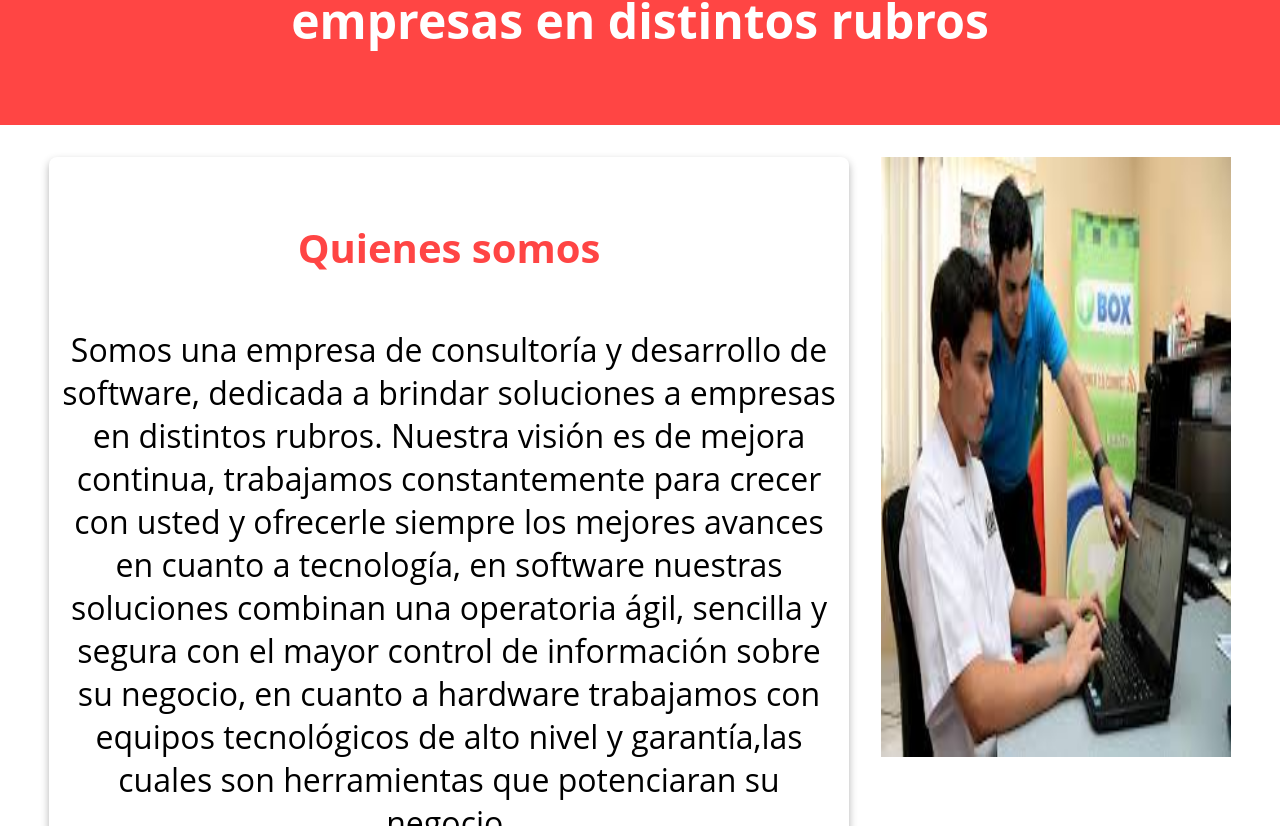
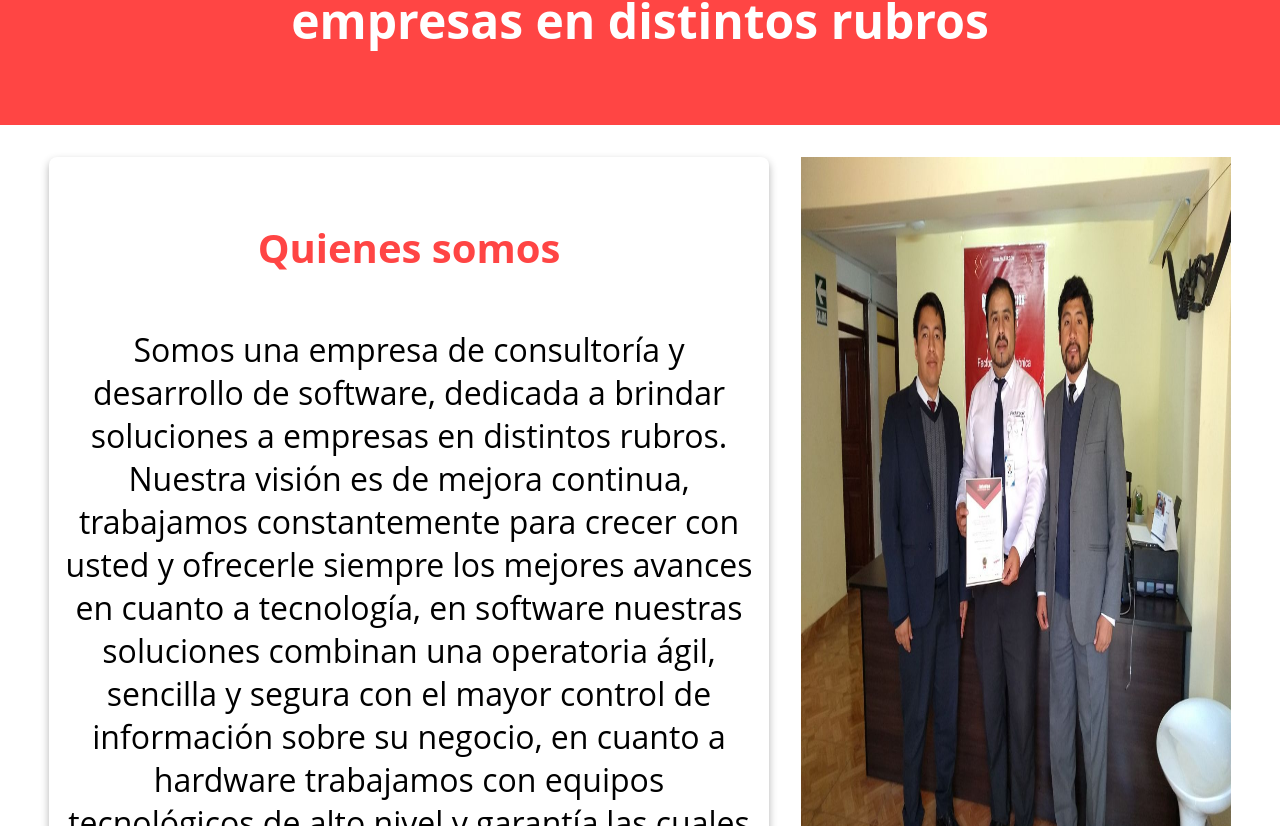
Before and after one commit to paleconsultores/website-palerp, a React (Create React App) app: page / in a window 1280 px wide. Shown: the part 1014-1840 px from the top of the page. Built offline with nearby package versions, Linux system fonts and the light colour scheme.

Commit message:
styles of css and imagen

```diff
--- a/src/components/App/Home/2-Body/1-Hero/Hero.css
+++ b/src/components/App/Home/2-Body/1-Hero/Hero.css
@@ -57,4 +57,5 @@
   transform: translate3d(0px, 0px, 0px) scale(1);
   width: 100%;
   height: 100%;
+
 }
--- a/src/components/App/Home/2-Body/2-Information/Image/Image.css
+++ b/src/components/App/Home/2-Body/2-Information/Image/Image.css
@@ -1,4 +1,4 @@
 .image__image{
     width: 100%;
-    height: 600px;
+    height: 700px;
 }
--- a/src/components/App/Home/2-Body/2-Information/Image/Image.js
+++ b/src/components/App/Home/2-Body/2-Information/Image/Image.js
@@ -3,7 +3,7 @@ import React from "react";
 import PropTypes from "prop-types";
 
 //Resources
-import DEFAULT_IMAGE from "../images/ayuda.jpg";
+import DEFAULT_IMAGE from "../images/imagen1.jpg";
 import './Image.css';
 
 export function Image(
--- a/src/components/App/Home/2-Body/2-Information/Information.css
+++ b/src/components/App/Home/2-Body/2-Information/Information.css
@@ -8,7 +8,7 @@
 
 .information__info {
   display: grid;
-  grid-template: repeat(1, minmax(700px, 2fr)) / repeat(1, 800px 350px);
+  grid-template: repeat(1, minmax(700px, 2fr)) / repeat(1, 720px 430px);
   gap: 2rem;
   justify-content: center;
 }
--- a/src/components/App/Home/2-Body/2-Information/Information.js
+++ b/src/components/App/Home/2-Body/2-Information/Information.js
@@ -4,7 +4,7 @@ import React from "react";
 //Resources
 import { CardInformation } from "./CardInformation";
 import { Image } from "./Image";
-import DEFAULT_IMAGE from "./images/ayuda.jpg";
+import DEFAULT_IMAGE from "./images/imagen1.jpg";
 import './Information.css';
 
 export function Information(){
--- a/src/components/App/Home/2-Body/6-ClientList/ClientCard/ClientCard.css
+++ b/src/components/App/Home/2-Body/6-ClientList/ClientCard/ClientCard.css
@@ -7,6 +7,6 @@
 /* img of Client card component */
 .ClientCard .image {
   /* filter: grayscale(100%); */
-  widows: 350px;;
-  height: 350px;
+  widows: 300px;;
+  height: 300px;
 }
--- a/src/components/App/Home/2-Body/6-ClientList/ClientList.css
+++ b/src/components/App/Home/2-Body/6-ClientList/ClientList.css
@@ -12,8 +12,8 @@
 
 /* Client Cards of Client list component*/
 .client-list-cards {
-  white-space: nowrap;
-  overflow: scroll;
+  /* white-space: nowrap;
+  overflow: scroll; */
   width: 90%;
   justify-self: center;
 }
```
Also changed, not shown: src/components/App/Home/2-Body/2-Information/images/imagen1.jpg (added).
